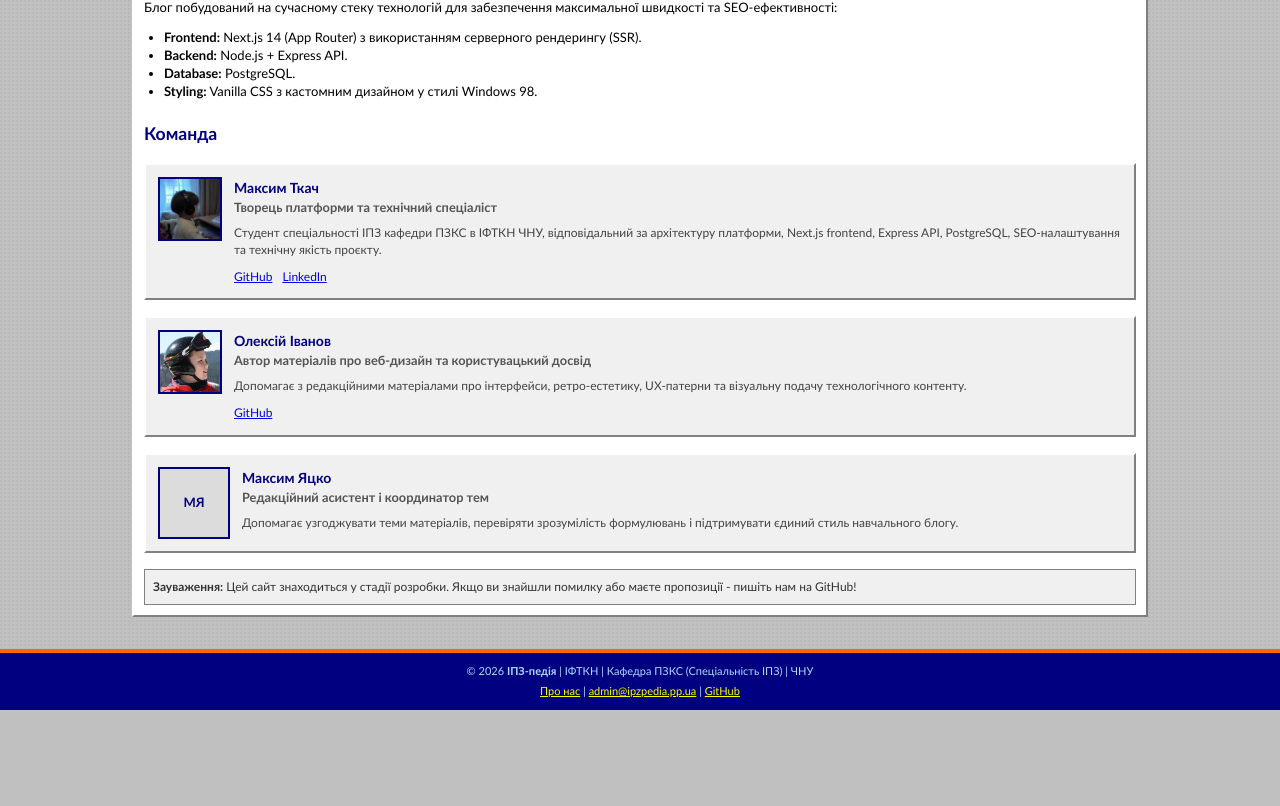
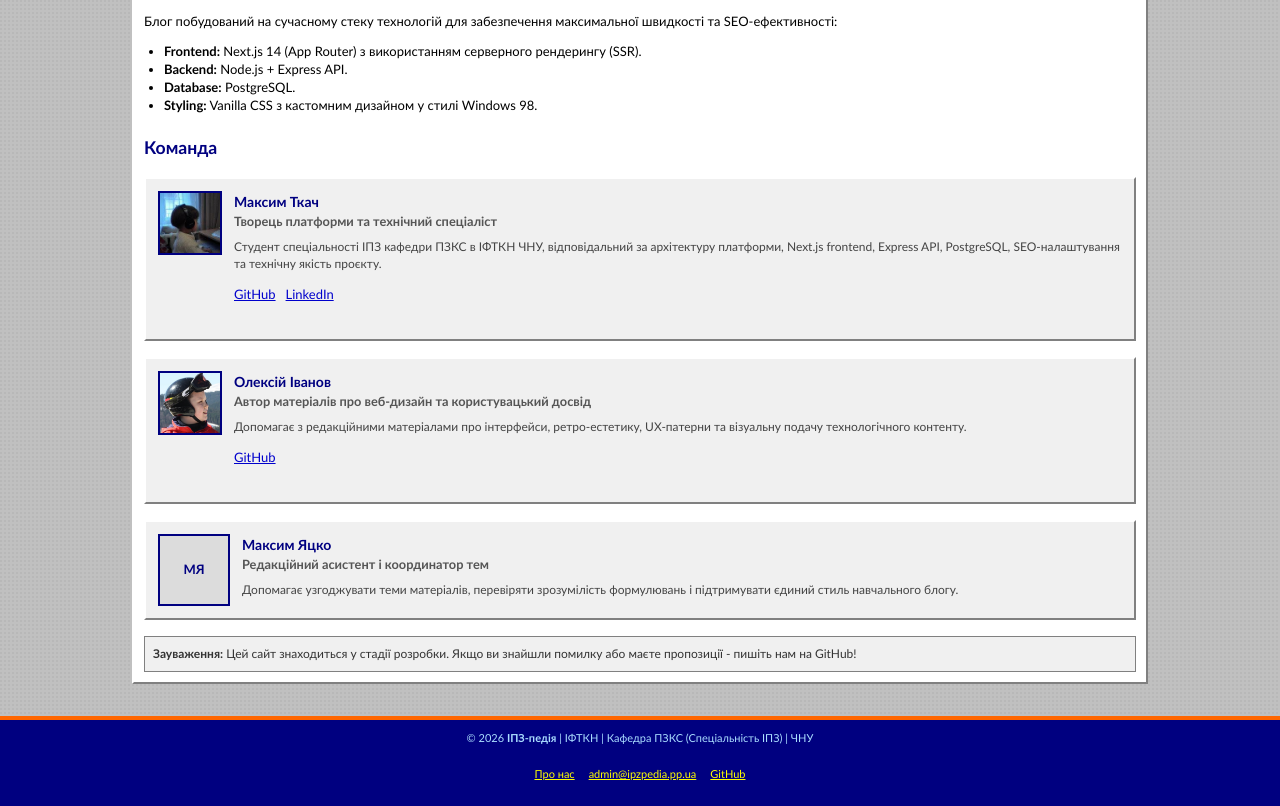
Before and after one commit to tkachmaksym-creator/it-blog-project, a Next.js app in the folder apps/frontend/: page /about in a window 1280 px wide. Shown: the part 496-1302 px from the top of the page. Before the commit the page ends 1206 px from the top, so only its background shows below. Built offline with nearby package versions, Linux system fonts and the light colour scheme; no server answers.

Commit message:
Reduce Lighthouse regressions for JS, images, CSS, and accessibility

```diff
--- a/apps/frontend/app/components/ArticleHeroImage.tsx
+++ b/apps/frontend/app/components/ArticleHeroImage.tsx
@@ -17,6 +17,7 @@ export default function ArticleHeroImage({ src, alt }: ArticleHeroImageProps) {
         height={506}
         sizes="(max-width: 768px) 100vw, 900px"
         priority
+        quality={72}
       />
     </div>
   );
--- a/apps/frontend/app/components/AuthorProfile.tsx
+++ b/apps/frontend/app/components/AuthorProfile.tsx
@@ -29,7 +29,7 @@ export default function AuthorProfile({ author, articlesCount }: AuthorProfilePr
               <p style={{ color: '#000000', marginBottom: '8px', fontSize: 13 }}>{author.bio}</p>
             )}
 
-            <div style={{ display: 'flex', gap: '10px', flexWrap: 'wrap', marginBottom: '10px' }}>
+            <div className="profile-links">
               {author.linkedin_url && (
                 <a href={author.linkedin_url} target="_blank" rel="noopener noreferrer">
                   [ LinkedIn ]
--- a/apps/frontend/app/components/TeamMemberCard.tsx
+++ b/apps/frontend/app/components/TeamMemberCard.tsx
@@ -45,12 +45,11 @@ export default function TeamMemberCard({ member }: { member: TeamMember }) {
         </p>
         <p className="author-block-bio">{member.bio}</p>
         {member.links.length > 0 && (
-          <div style={{ marginTop: 8 }}>
+          <div className="team-links">
             {member.links.map((link) => (
               <a
                 key={link.label}
                 href={link.href}
-                style={{ fontSize: '12px', color: '#0000ee', marginRight: 10 }}
                 target="_blank"
                 rel="noopener noreferrer"
               >
--- a/apps/frontend/app/globals.css
+++ b/apps/frontend/app/globals.css
@@ -22,6 +22,12 @@ a {
 }
 a:hover { color: #800000; }
 a:visited { color: #551a8b; }
+
+a,
+button,
+label[for] {
+  touch-action: manipulation;
+}
 
 .container {
   max-width: 1040px;
@@ -126,8 +132,10 @@ header {
 }
 
 .nav-links a {
-  display: inline-block;
-  padding: 4px 14px;
+  display: inline-flex;
+  align-items: center;
+  min-height: 44px;
+  padding: 8px 14px;
   background: #c0c0c0;
   border-top: 2px solid #ffffff;
   border-left: 2px solid #ffffff;
@@ -150,7 +158,7 @@ header {
   border-left: 2px solid #808080;
   border-right: 2px solid #ffffff;
   border-bottom: 2px solid #ffffff;
-  padding: 5px 13px 3px 15px;
+  padding: 9px 13px 7px 15px;
 }
 
 .nav-toggle-btn {
@@ -215,7 +223,8 @@ header {
   .nav-links a {
     border: none;
     border-bottom: 1px solid #808080;
-    padding: 8px 12px;
+    min-height: 44px;
+    padding: 10px 12px;
     font-size: 13px;
     color: #000;
     text-align: left;
@@ -423,10 +432,11 @@ main {
 }
 
 .article-meta {
-  font-size: 11px;
-  color: #808080;
+  font-size: 12px;
+  color: #4a4a4a;
   border-top: 1px solid #c0c0c0;
-  padding-top: 4px;
+  line-height: 1.6;
+  padding-top: 6px;
   margin-top: 4px;
 }
 
@@ -581,6 +591,20 @@ footer {
 }
 footer a { color: #ffff00; }
 footer a:visited { color: #ffff00; }
+.footer-links {
+  margin-top: 6px;
+  display: flex;
+  flex-wrap: wrap;
+  justify-content: center;
+  gap: 10px;
+}
+
+.footer-links a {
+  display: inline-flex;
+  align-items: center;
+  min-height: 44px;
+  padding: 6px 2px;
+}
 
 /* ── LAYOUT WITH SIDEBAR ── */
 .layout-with-sidebar {
@@ -610,8 +634,11 @@ footer a:visited { color: #ffff00; }
 
 /* ── WINDOWS HTML BUTTON ── */
 .win-btn {
-  display: inline-block;
-  padding: 4px 12px;
+  display: inline-flex;
+  align-items: center;
+  justify-content: center;
+  min-height: 44px;
+  padding: 8px 14px;
   background: #c0c0c0;
   border-top: 2px solid #ffffff;
   border-left: 2px solid #ffffff;
@@ -672,7 +699,7 @@ footer a:visited { color: #ffff00; }
     font-size: 12px;
   }
   .article-meta {
-    font-size: 10px;
+    font-size: 11px;
   }
   .win-box-title span {
     font-size: 11px;
@@ -683,8 +710,8 @@ footer a:visited { color: #ffff00; }
 }
 
 .article-thumb img {
-  width: 100px;
-  height: 100px;
+  width: 144px;
+  height: 136px;
   object-fit: cover;
   image-rendering: auto; /* Smoother scaling for high-res images */
   border-top: 2px solid #808080;
@@ -744,6 +771,35 @@ footer a:visited { color: #ffff00; }
   transform: translate(1px, 1px);
 }
 
+.archive-list {
+  list-style-type: square;
+  margin-left: 18px;
+  line-height: 1.5;
+}
+
+.archive-list a,
+.resource-links a,
+.profile-links a,
+.team-links a {
+  display: inline-flex;
+  align-items: center;
+  min-height: 44px;
+  padding: 6px 0;
+}
+
+.resource-links {
+  display: flex;
+  flex-direction: column;
+}
+
+.profile-links,
+.team-links {
+  display: flex;
+  gap: 10px;
+  flex-wrap: wrap;
+  margin-bottom: 10px;
+}
+
 @media (max-width: 400px) {
   .site-logo {
     font-size: 1.5rem;
--- a/apps/frontend/app/layout.tsx
+++ b/apps/frontend/app/layout.tsx
@@ -1,5 +1,6 @@
 import type { Metadata } from 'next';
 import Image from 'next/image';
+import Link from 'next/link';
 import Script from 'next/script';
 import './globals.css';
 
@@ -51,7 +52,7 @@ export default function RootLayout({ children }: { children: React.ReactNode })
             <div className="header-top">
               <div className="logo-group">
                 <Image src="/images/logo.png" alt="IPZ Logo" width={40} height={40} priority style={{ imageRendering: 'pixelated' }} />
-                <a href="/" className="site-logo">ІПЗ-педія</a>
+                <Link href="/" className="site-logo">ІПЗ-педія</Link>
               </div>
               <div className="site-tagline">
                 Спеціальність ІПЗ | ІФТКН<br />
@@ -77,9 +78,9 @@ export default function RootLayout({ children }: { children: React.ReactNode })
           <p>
             © 2026 <strong>ІПЗ-педія</strong> | ІФТКН | Кафедра ПЗКС (Спеціальність ІПЗ) | ЧНУ
           </p>
-          <p style={{ marginTop: 4 }}>
-            <a href="/about">Про нас</a> |{' '}
-            <a href="mailto:admin@ipzpedia.pp.ua">admin@ipzpedia.pp.ua</a> |{' '}
+          <p className="footer-links">
+            <Link href="/about">Про нас</Link>
+            <a href="mailto:admin@ipzpedia.pp.ua">admin@ipzpedia.pp.ua</a>
             <a href="https://github.com/tkachmaksym-creator/it-blog-project" target="_blank" rel="noopener noreferrer">GitHub</a>
           </p>
         </footer>
--- a/apps/frontend/next.config.mjs
+++ b/apps/frontend/next.config.mjs
@@ -1,6 +1,11 @@
 /** @type {import('next').NextConfig} */
 const nextConfig = {
+  experimental: {
+    optimizeCss: true,
+  },
   images: {
+    formats: ['image/avif', 'image/webp'],
+    imageSizes: [48, 72, 96, 120, 136, 144, 160, 192],
     remotePatterns: [
       { protocol: 'https', hostname: '**' },
     ],
```
Also changed, not shown: apps/frontend/app/components/ArticleCard.tsx (+4 -3 lines), apps/frontend/app/components/HomeSidebar.tsx (+9 -9 lines), apps/frontend/package.json (+15 -0 lines), 2 other files (tests, documents, lock files or other folders).
